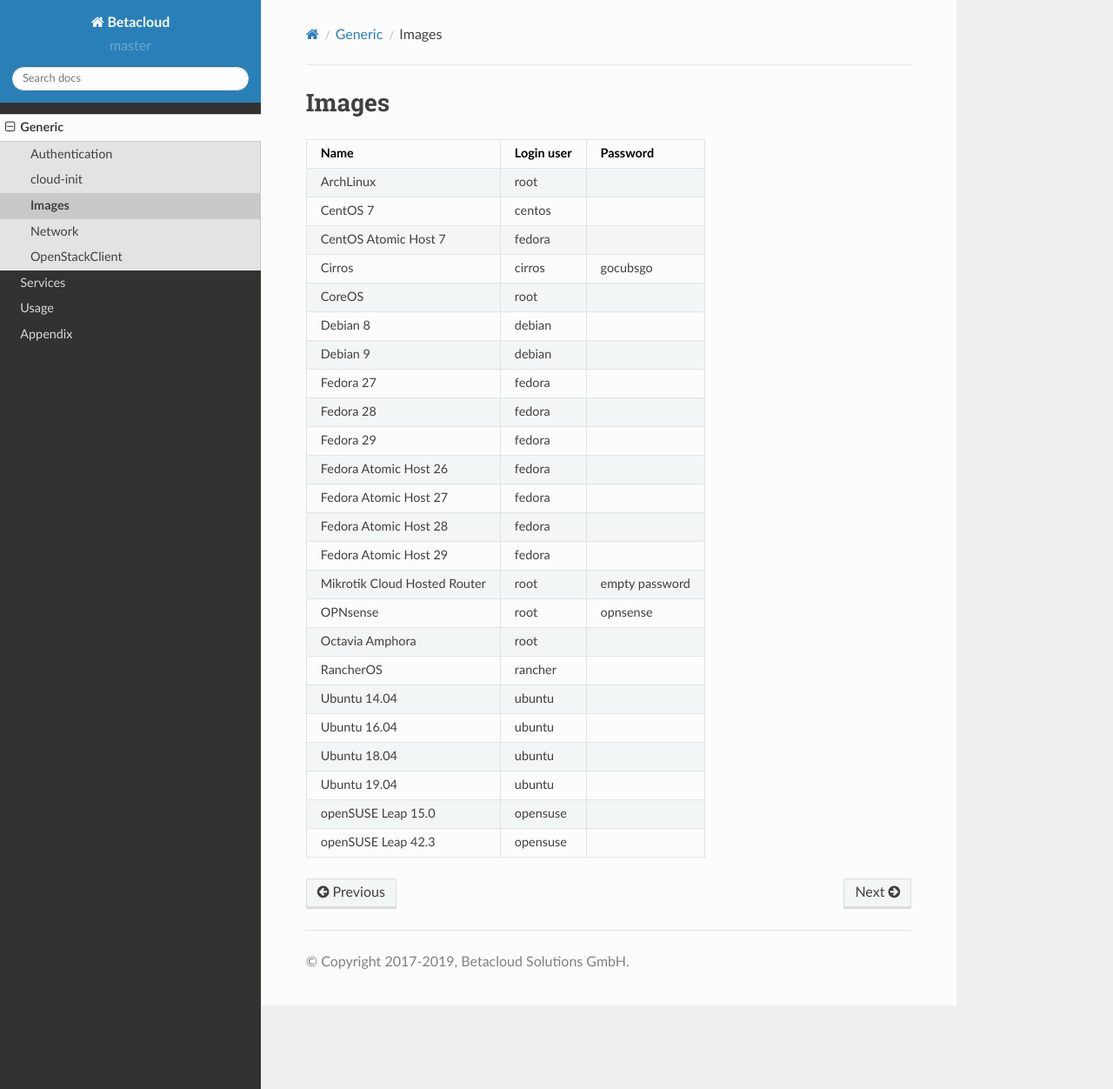
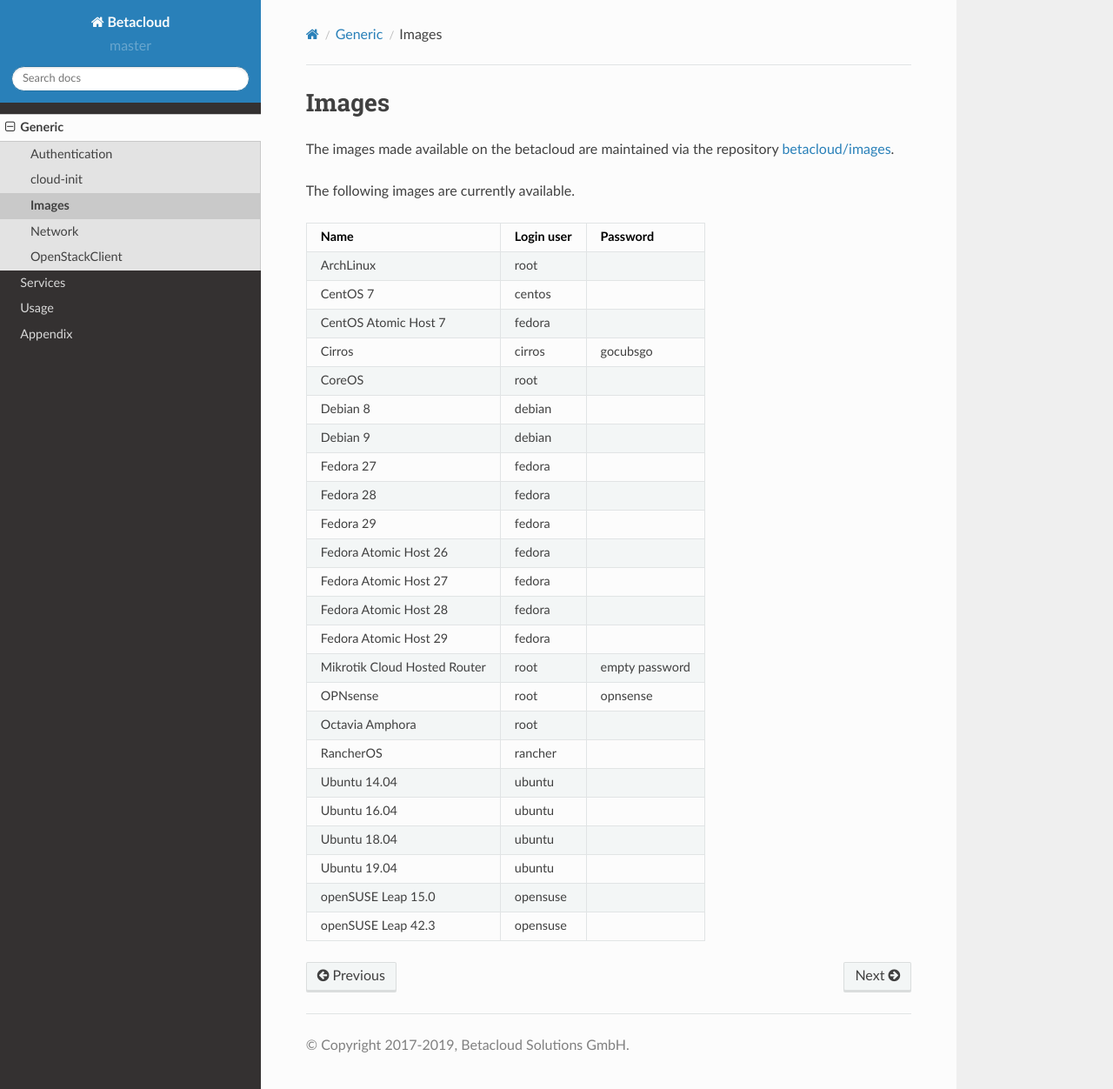
Before and after one commit to betacloud/documentation, a Sphinx documentation site: the page built from source/generic/images.rst, in a window 1280 px wide and 1252 px high. Shown: the whole window at 87% size. Built offline with Sphinx 7.4.7 and the Read the Docs theme 2.0.0, drawn with Linux system fonts in a browser that asks for light colours.

Commit message:
Add betacloud/images repository

```diff
--- a/source/generic/images.rst
+++ b/source/generic/images.rst
@@ -1,6 +1,11 @@
 ======
 Images
 ======
+
+The images made available on the betacloud are maintained via
+the repository `betacloud/images <https://github.com/betacloud/images>`_.
+
+The following images are currently available.
 
 ============================  ============  ==============
 Name                          Login user    Password
```
